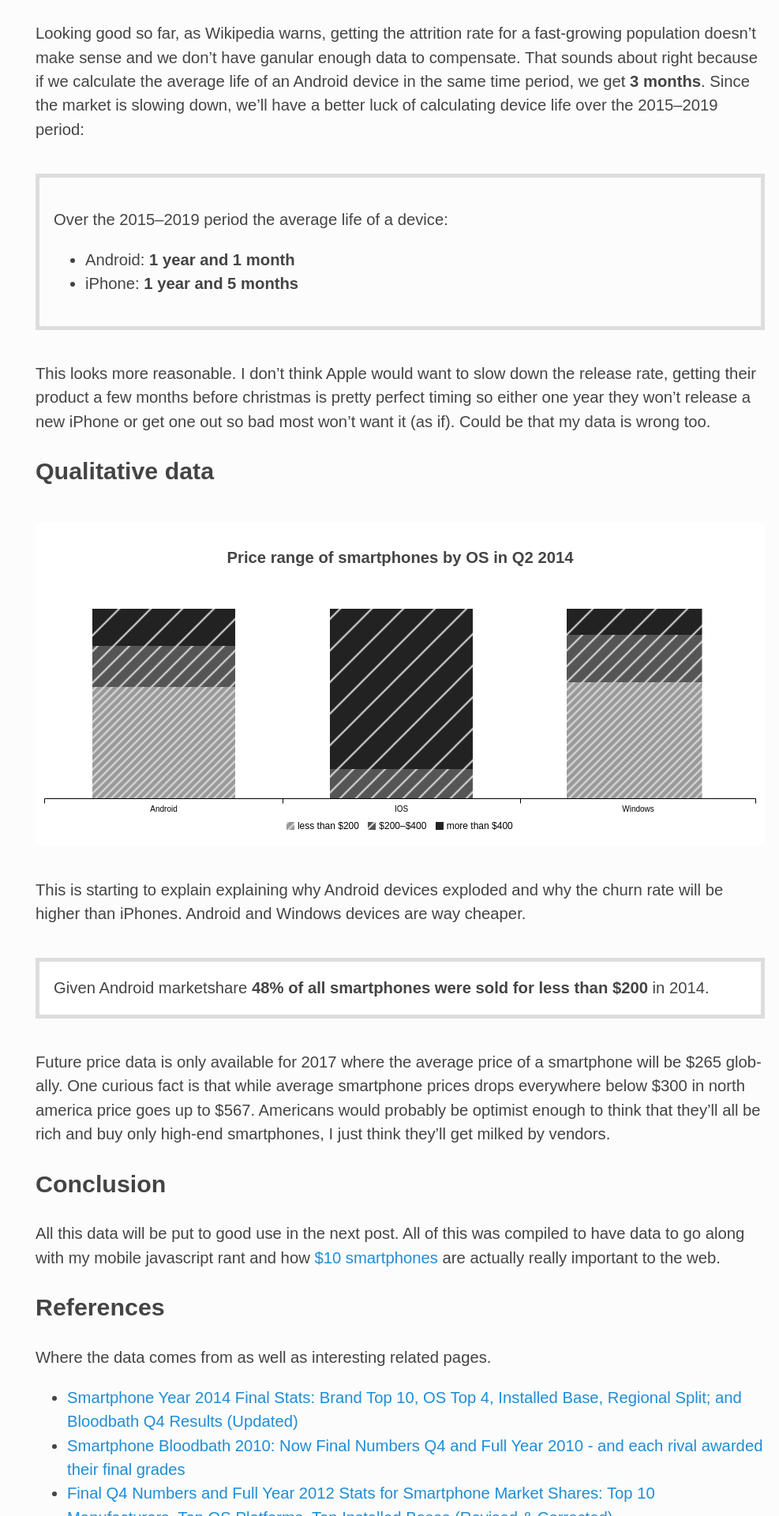
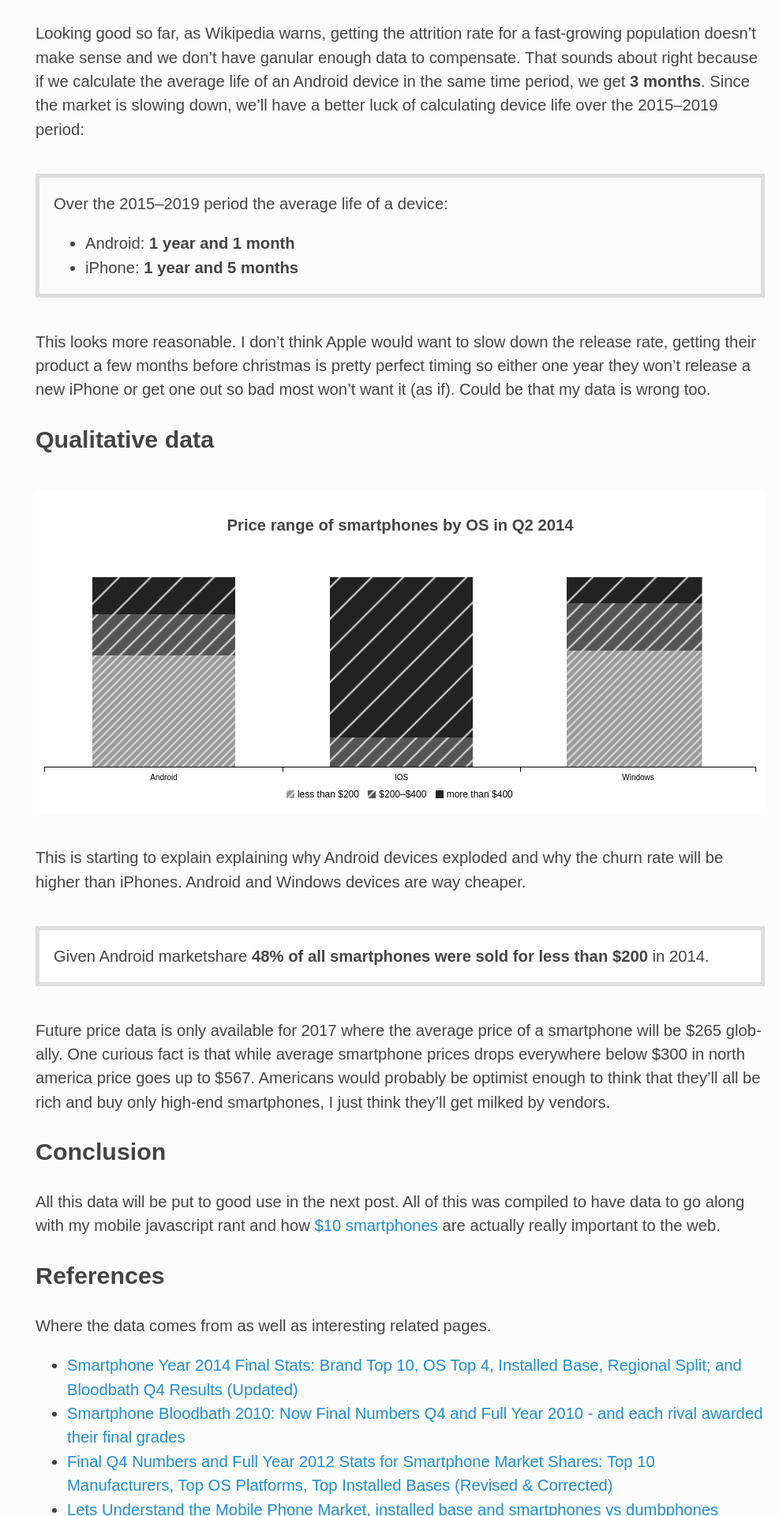
Before and after one commit to theodoreb/theodoreb.github.io, a Jekyll site: the page built from _posts/2015-12-07-smartphone-landscape-2015.markdown, in a window 1280 px wide. Shown: the part 1727-3647 px from the top of the page at 79% size, without its empty margins (293-1280 px from the left). Built offline with Jekyll 4.4.1, drawn with Linux system fonts in a browser that asks for light colours; Markdown is read by kramdown in place of the engine named in the settings.

Commit message:
Update: Style highlight

```diff
--- a/_includes/custom.css
+++ b/_includes/custom.css
@@ -59,6 +59,14 @@ p.highlight, div.p-highlight {
   border: 5px solid #ddd;
   padding: 1rem;
   margin: 2em 0;
+}
+
+div.p-highlight :first-child {
+  margin-top:0;
+}
+
+div.p-highlight :last-child {
+  margin-bottom:0;
 }
 
 pre, blockquote {
```
